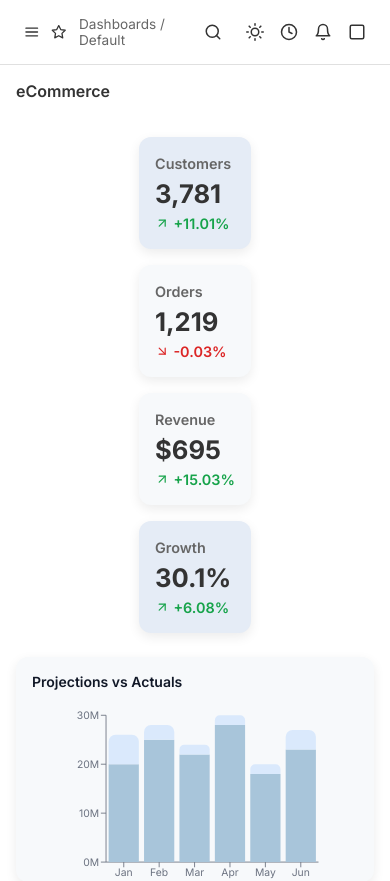
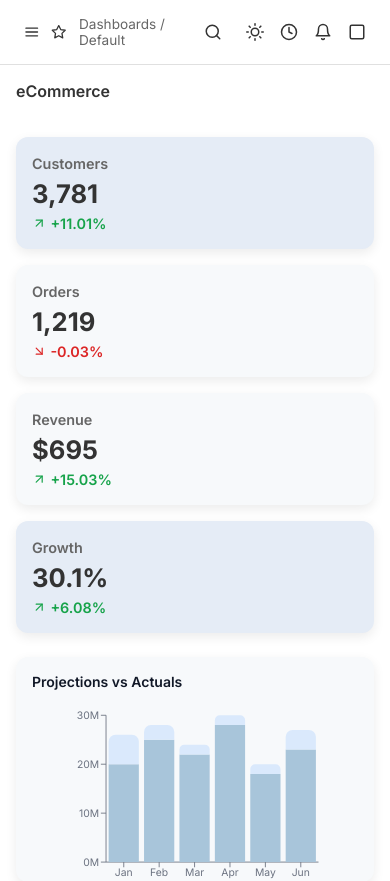
Before and after one commit to Rjaswanth8/assignment-eCommerce-app, a React (Create React App) app: page /dashboard in a window 390 px wide. Shown: the top 881 px of the page. Built offline with nearby package versions, Linux system fonts and the light colour scheme.

Commit message:
Describe your changes

```diff
--- a/src/components/Dashboard/Dashboard.css
+++ b/src/components/Dashboard/Dashboard.css
@@ -348,6 +348,7 @@
   }
   .metrics-grid {
     grid-template-columns: 1fr;
+    width: 100% !important;
   }
   .chart-card {
     padding: 16px;
```
